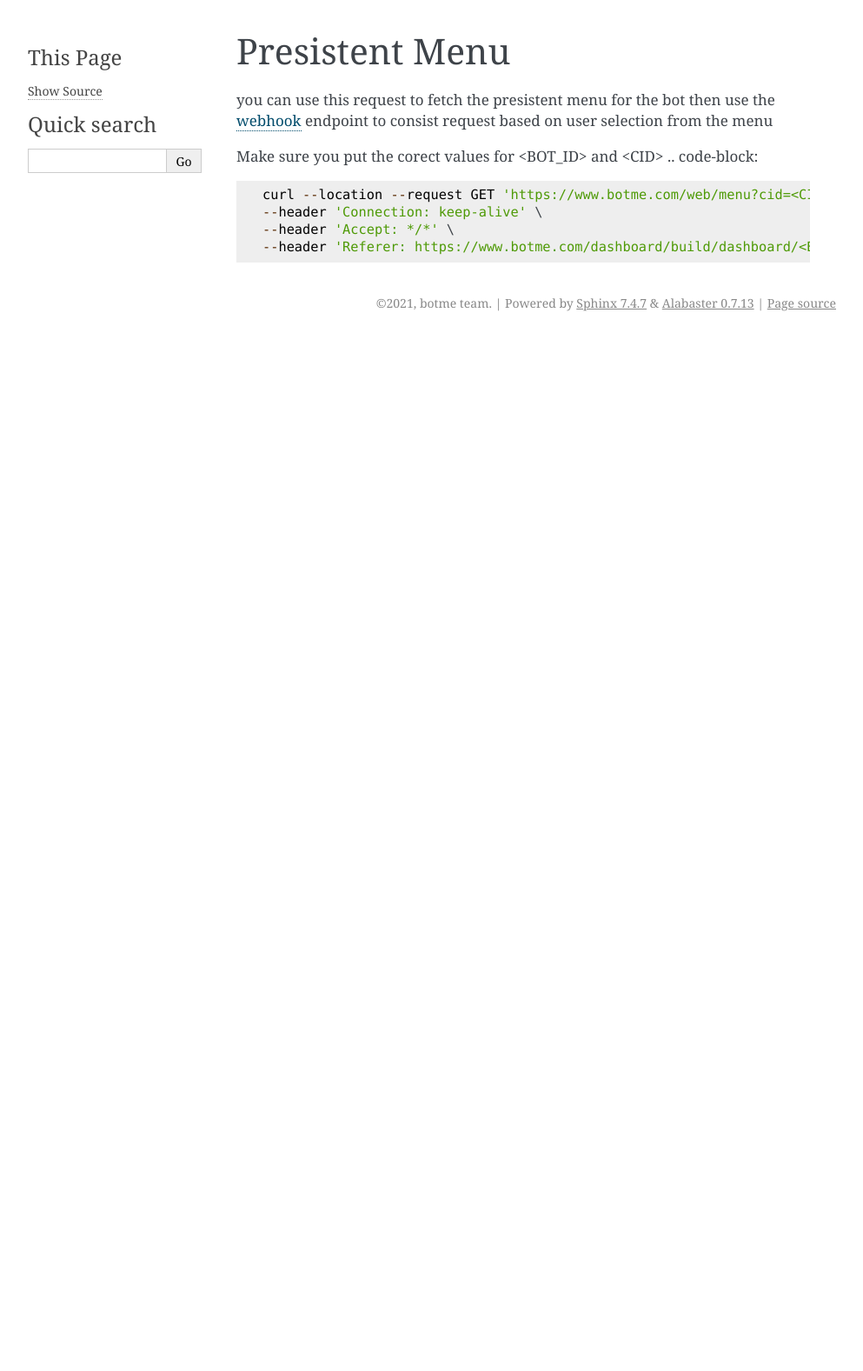
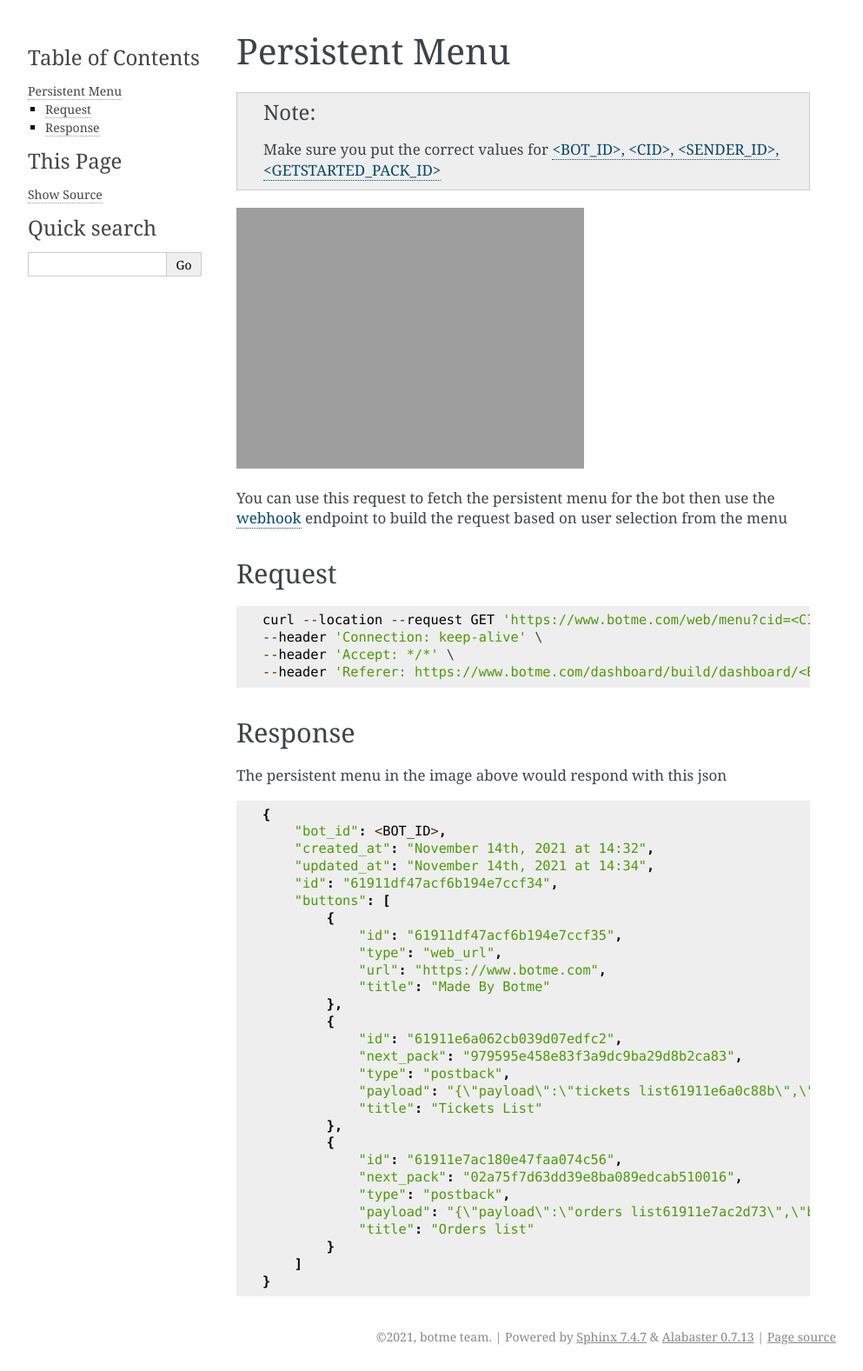
Before and after one commit to morecreative/botme-chatbot-api-docs, a Sphinx documentation site: the page built from docs/presistent_menu.rst, in a window 1280 px wide. Shown: the whole page at 87% size, without its empty margins (148-1141 px from the left). Built offline with Sphinx 7.4.7, drawn with Linux system fonts in a browser that asks for light colours; pages that are not in the unit, such as notebooks, are missing from menus; before the commit the page ends 900 px from its top, so only the background shows below that.

Commit message:
presistent menu and configuration tabs

```diff
--- a/docs/index.rst
+++ b/docs/index.rst
@@ -11,6 +11,8 @@ Welcome to Botme's documentation!
    :caption: Contents:
 
 .. toctree::
+
+   requirements.rst
    webhook.rst
    presistent_menu.rst
 
--- a/docs/presistent_menu.rst
+++ b/docs/presistent_menu.rst
@@ -1,15 +1,60 @@
 =========================
-Presistent Menu
+Persistent Menu
 =========================
-you can use this request to fetch the presistent menu for the bot then use
-the `webhook`_ endpoint to consist request based on user selection from the menu
+.. note::
+
+    Make sure you put the correct values for `<BOT_ID>, <CID>, <SENDER_ID>, <GETSTARTED_PACK_ID> </requirements.html>`_
+
+.. image:: _static/images/presistent_menu.*
+
+
+You can use this request to fetch the persistent menu for the bot then use
+the `webhook`_ endpoint to build the request based on user selection from the menu
 
 .. _webhook: /webhook.html
+.. requirements: /requirements.html
 
-Make sure you put the corect values for <BOT_ID> and <CID>
+Request
+-------------
+
 .. code-block::
 
     curl --location --request GET 'https://www.botme.com/web/menu?cid=<CID>' \
     --header 'Connection: keep-alive' \
     --header 'Accept: */*' \
     --header 'Referer: https://www.botme.com/dashboard/build/dashboard/<BOT_ID>/build-mode'
+
+Response
+-------------
+The persistent menu in the image above would respond with this json
+
+.. code-block::
+
+    {
+        "bot_id": <BOT_ID>,
+        "created_at": "November 14th, 2021 at 14:32",
+        "updated_at": "November 14th, 2021 at 14:34",
+        "id": "61911df47acf6b194e7ccf34",
+        "buttons": [
+            {
+                "id": "61911df47acf6b194e7ccf35",
+                "type": "web_url",
+                "url": "https://www.botme.com",
+                "title": "Made By Botme"
+            },
+            {
+                "id": "61911e6a062cb039d07edfc2",
+                "next_pack": "979595e458e83f3a9dc9ba29d8b2ca83",
+                "type": "postback",
+                "payload": "{\"payload\":\"tickets list61911e6a0c88b\",\"botId\":\"<BOT_ID>\",\"value\":\"Tickets List\",\"next_pack\":\"979595e458e83f3a9dc9ba29d8b2ca83\",\"button_type\":\"post_back\"}",
+                "title": "Tickets List"
+            },
+            {
+                "id": "61911e7ac180e47faa074c56",
+                "next_pack": "02a75f7d63dd39e8ba089edcab510016",
+                "type": "postback",
+                "payload": "{\"payload\":\"orders list61911e7ac2d73\",\"botId\":\"<BOT_ID>\",\"value\":\"Orders list\",\"next_pack\":\"02a75f7d63dd39e8ba089edcab510016\",\"button_type\":\"post_back\"}",
+                "title": "Orders list"
+            }
+        ]
+    }
```
Also changed, not shown: docs/webhook.rst (+13 -8 lines).
